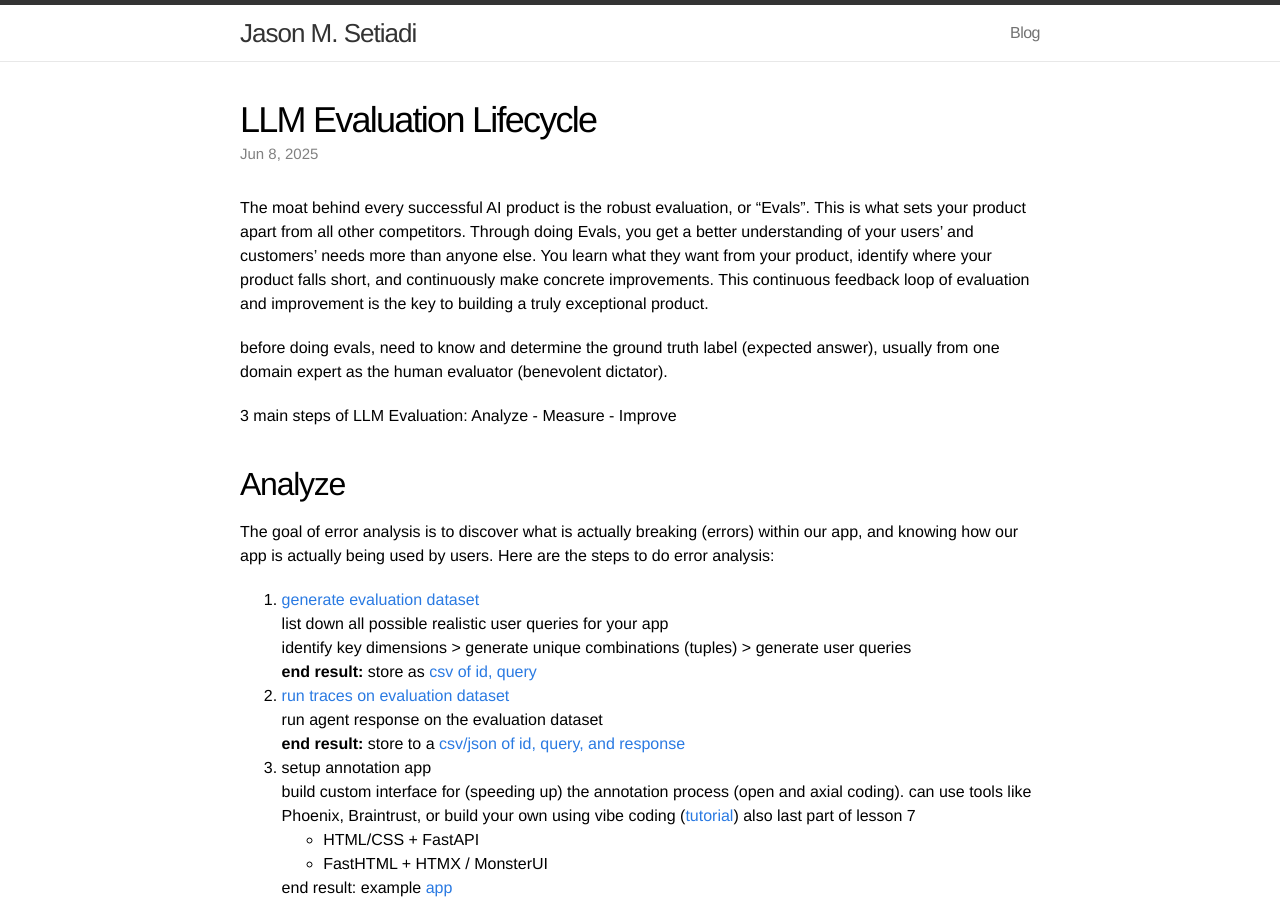
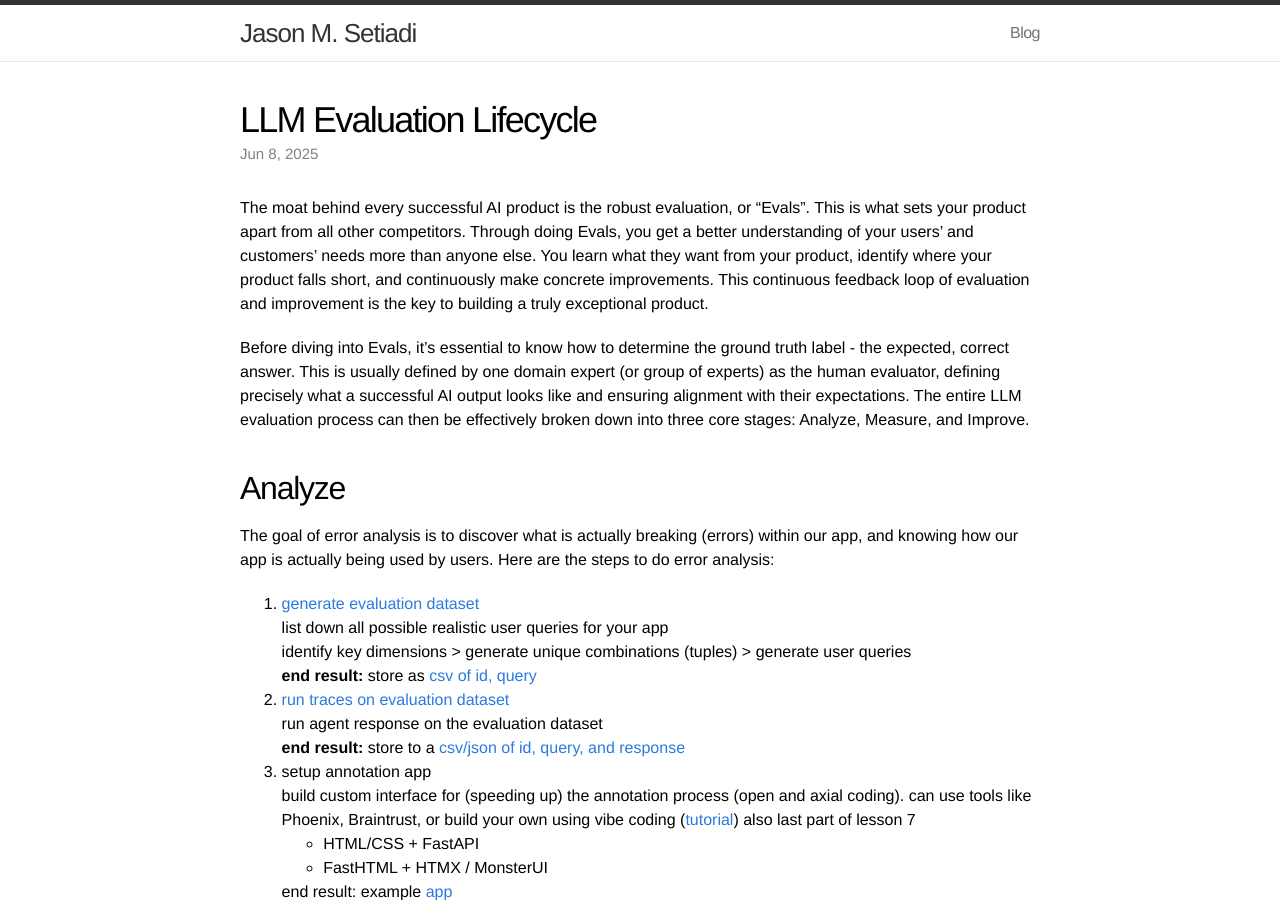
Before and after one commit to jasonmsetiadi/jasonmsetiadi.github.io, a Jekyll site: the page built from _posts/2025-06-08-llm-evals.markdown, in a window 1280 px wide and 900 px high. Built offline with Jekyll 4.4.1, drawn with Linux system fonts in a browser that asks for light colours; comment, search, counter and statistics services are not loaded.

Commit message:
Update 2025-06-08-llm-evals.markdown

```diff
--- a/_posts/2025-06-08-llm-evals.markdown
+++ b/_posts/2025-06-08-llm-evals.markdown
@@ -9,9 +9,7 @@ mathjax: false
 
 The moat behind every successful AI product is the robust evaluation, or "Evals". This is what sets your product apart from all other competitors. Through doing Evals, you get a better understanding of your users' and customers' needs more than anyone else. You learn what they want from your product, identify where your product falls short, and continuously make concrete improvements. This continuous feedback loop of evaluation and improvement is the key to building a truly exceptional product.
 
-before doing evals, need to know and determine the ground truth label (expected answer), usually from one domain expert as the human evaluator (benevolent dictator).
-
-3 main steps of LLM Evaluation: Analyze - Measure - Improve
+Before diving into Evals, it's essential to know how to determine the ground truth label - the expected, correct answer. This is usually defined by one domain expert (or group of experts) as the human evaluator, defining precisely what a successful AI output looks like and ensuring alignment with their expectations. The entire LLM evaluation process can then be effectively broken down into three core stages: Analyze, Measure, and Improve.
 
 ## Analyze
 
```
